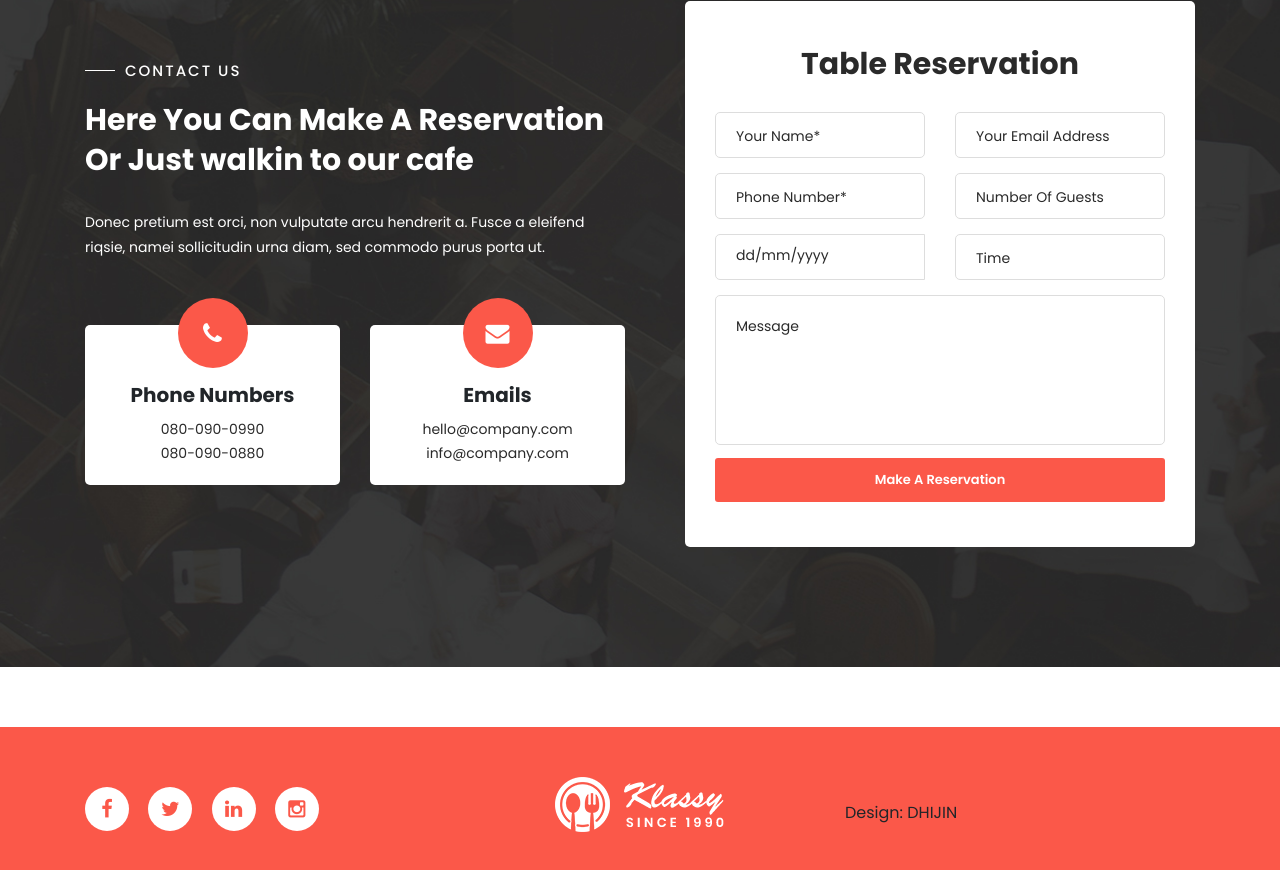
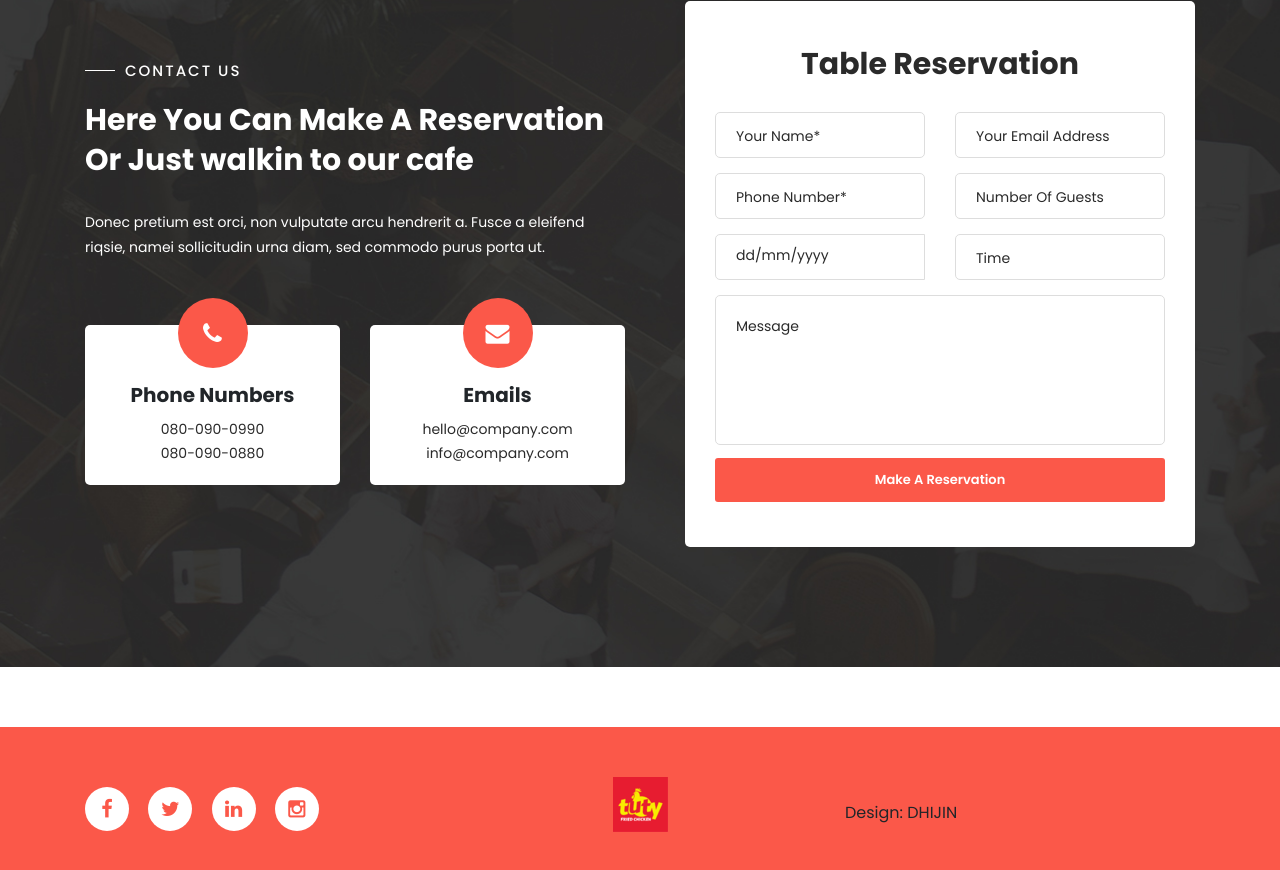
Before and after one commit to dhijinchandran/tuty, a plain HTML site: page index.html in a window 1280 px wide. Shown: the part 3348-4218 px from the top of the page. Drawn offline with Linux system fonts and the light colour scheme.

Commit message:
new test

```diff
--- a/index.html
+++ b/index.html
@@ -735,7 +735,7 @@ https://templatemo.com/tm-558-klassy-cafe
                 <div class="col-lg-4">
                     <div class="logo">
                         <!-- <a href="index.html"><img src="assets/images/white-logo.png" alt=""></a> -->
-                        <a href="index.html"><img src="assets/images/white-logo.png" alt=""></a>
+                        <a href="index.html"><img src="assets/images/tuty/Tuty Fried Chicken _ Logo _ Master file 2023-1.png" alt=""></a>
                     </div>
                 </div>
                 <div class="col-lg-4 col-xs-12">
```
